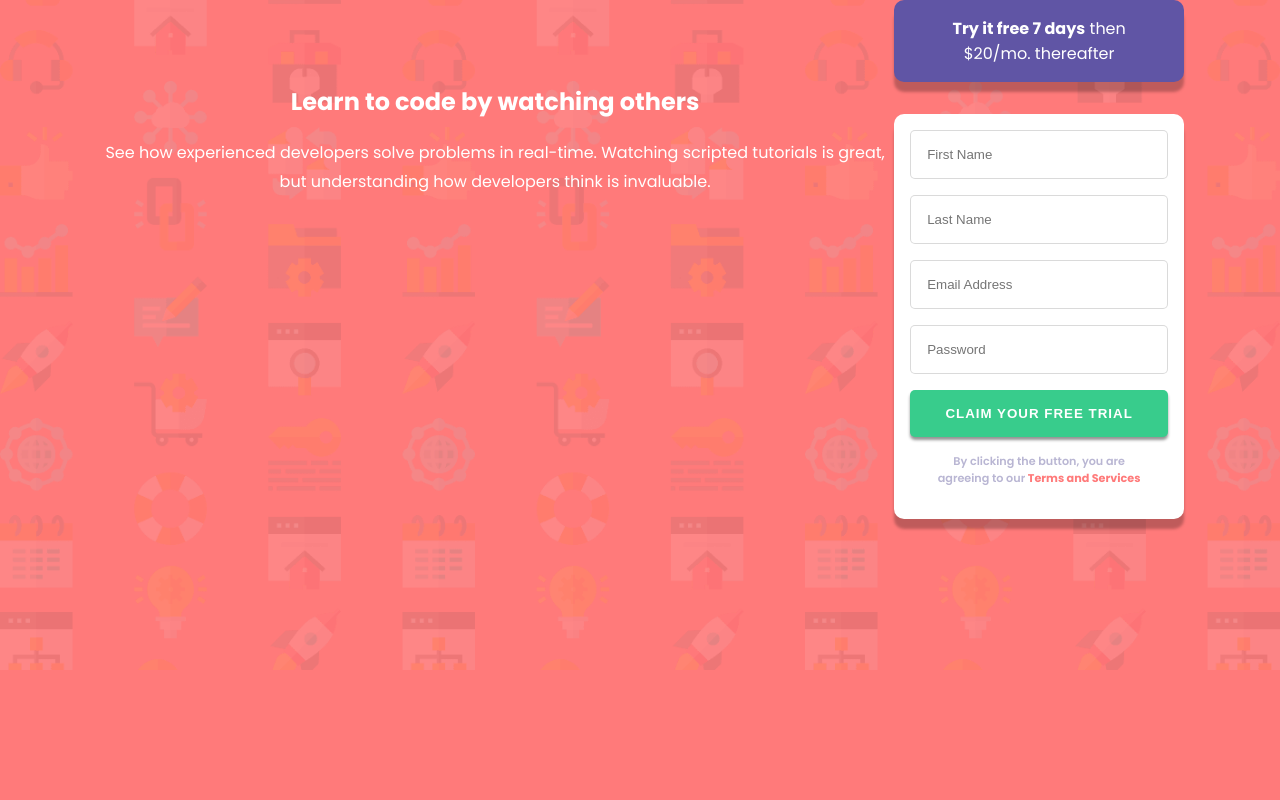
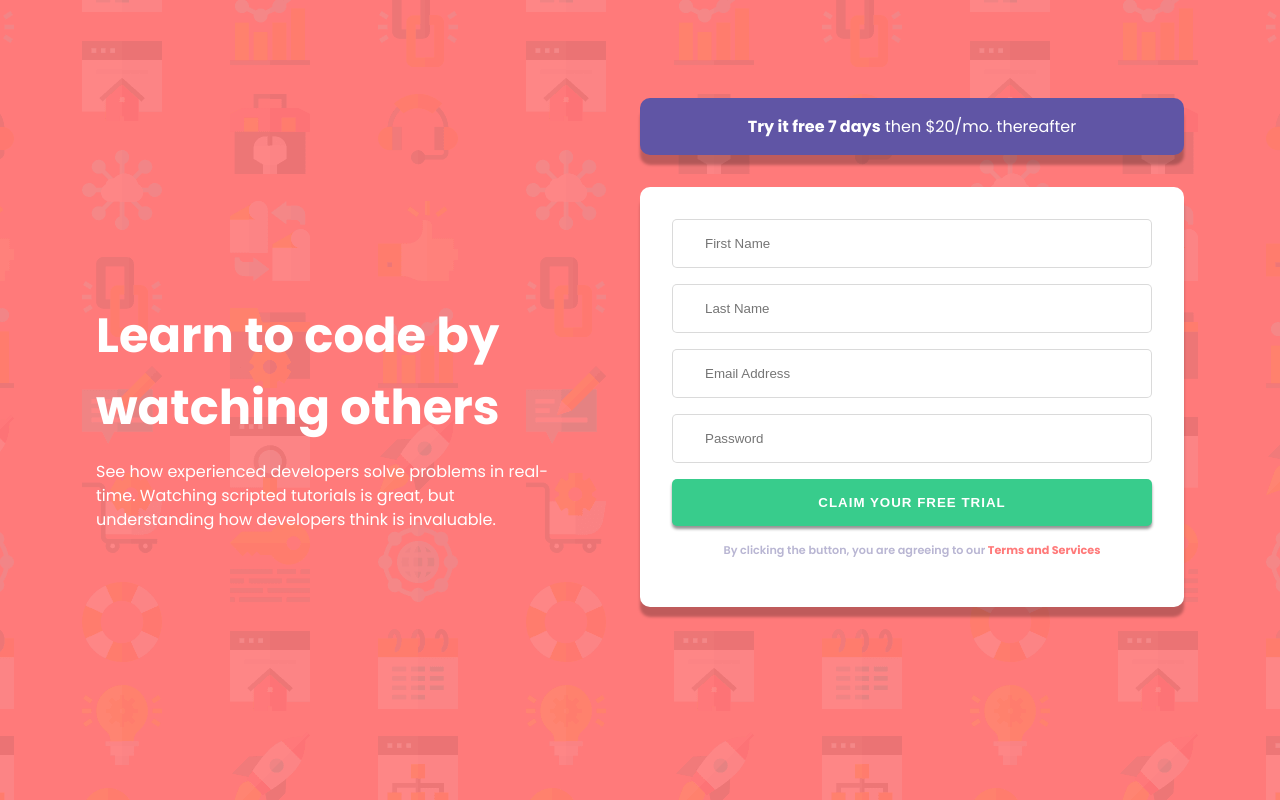
Before and after one commit to regal-shabazz/intro-component-with-sign-up-form, a plain HTML site: page index.html in a window 1280 px wide. Drawn offline with Linux system fonts and the light colour scheme.

Commit message:
optimized for desktop view. no form validation yet

```diff
--- a/style.css
+++ b/style.css
@@ -26,7 +26,7 @@ article,
 }
 
 article {
-  line-height: 1.8;
+  line-height: 1.5;
   color: #fff;
 }
 
@@ -103,7 +103,15 @@ form > p span {
     font-weight: 700;
 }
 
-@media screen and (min-width: 768px) {
+
+
+@media screen and (min-width:769px) and (max-width: 1024px) {
+    .container {
+        padding: 0 5rem;
+    }
+}
+
+@media screen and (min-width: 1025px) {
   body {
     background-image: url("./images/bg-intro-desktop.png");
     background-size: cover;
@@ -113,5 +121,30 @@ form > p span {
 
   body .container {
     display: flex;
+    justify-content: space-between;
+    align-items: center;
+    min-height: 100vh;
+  }
+
+  article {
+    text-align: start;
+    width: 45%;
+    padding-right: 2rem;
+  }
+
+  article h1 {
+    font-size: 3rem;
+  }
+
+  .form__container {
+    width: 50%;
+  }
+
+  form {
+    padding: 2rem;
+  }
+
+  form input {
+    padding: 1rem 2rem;
   }
 }
```
